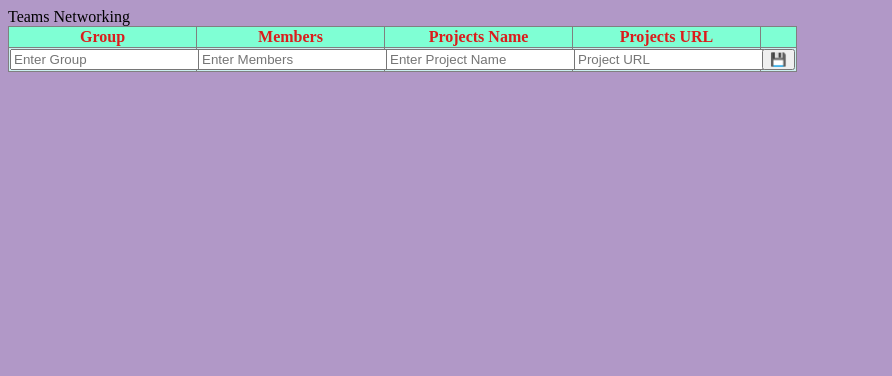
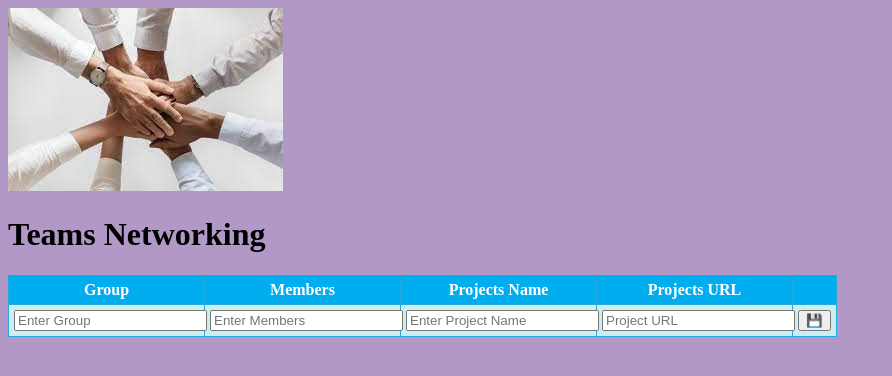
Before and after one commit to marianerema/teams-networking, a website built with webpack: page src/index.html in a window 1280 px wide. Shown: the whole page, without its empty margins (0-892 px from the left). Built offline with nearby package versions, Linux system fonts and the light colour scheme; files whose address does not match are found by name.

Commit message:
load teams after success remove

```diff
--- a/src/index.html
+++ b/src/index.html
@@ -4,13 +4,19 @@
     <meta charset="UTF-8" />
     <meta http-equiv="X-UA-Compatible" content="IE=edge" />
     <meta name="viewport" content="width=device-width, initial-scale=1.0" />
-    <title>Document</title>
+    <title>Teams Networking</title>
     <link rel="stylesheet" href="style.css" />
   </head>
   <body>
-    <head>
-      Teams Networking
-    </head>
+    <header>
+      <div id="header-wrapper">
+        <img src="teams.jfif" id="picture" />
+        <div>
+          <h1>Teams Networking</h1>
+        </div>
+      </div>
+    </header>
+
     <section id="main">
       <form id="editForm" action="" method="POST">
         <table border="1" id="teams">
--- a/src/index.js
+++ b/src/index.js
@@ -149,7 +149,7 @@ function initEvents() {
       const id = e.target.dataset.id;
       deleteTeamRequest(id).then(status => {
         if (status.success) {
-          window.location.reload();
+          loadTeams();
         }
       });
     } else if (e.target.matches("a.edit-btn")) {
--- a/src/style.css
+++ b/src/style.css
@@ -2,9 +2,15 @@ body {
   background-color: rgb(177, 152, 199);
 }
 
-#main {
+/* #main {
   display: flex;
-}
+} */
+
+/* thead {
+  display: table-header-group;
+  vertical-align: middle;
+  background-color: aquamarine;
+} */
 
 table {
   width: 100%;
@@ -14,10 +20,15 @@ table {
   background-color: rgb(203, 239, 239);
 }
 
-thead {
-  display: table-header-group;
-  vertical-align: middle;
-  background-color: aquamarine;
+#teams th,
+#teams td {
+  border: 1px solid #29a7e1;
+  padding: 5px;
+}
+
+#teams th {
+  background-color: #00aeef;
+  color: white;
 }
 
 #teams tr:nth-child(even) {
```
Also changed, not shown: docs/teams.jfif (added).
